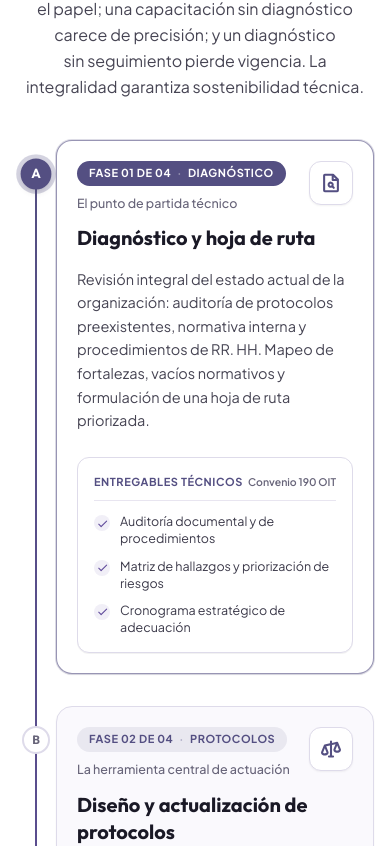
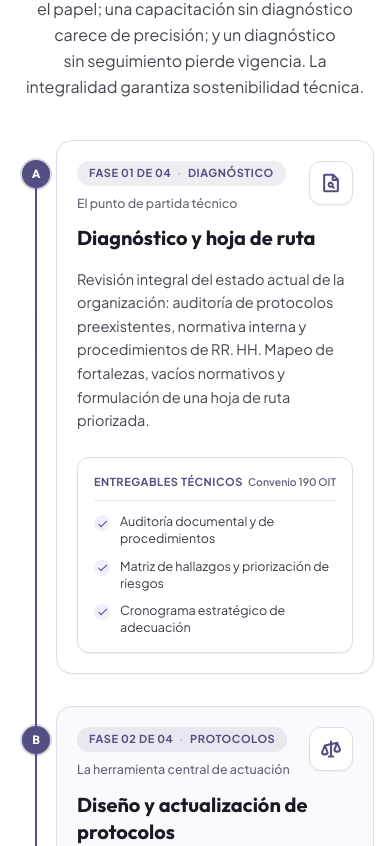
Before and after one commit to TritSoftwareFactory/ConsultoraIgualdad, a Next.js app: page / in a window 390 px wide. Shown: the part 3278-4124 px from the top of the page. Built offline with nearby package versions, Linux system fonts and the light colour scheme.

Commit message:
fix(ecosystem): stabilize milestone nodes, remove animate-ping flicker and observer re-renders on mobile

```diff
--- a/src/components/EcosystemPhases.tsx
+++ b/src/components/EcosystemPhases.tsx
@@ -1,6 +1,6 @@
 "use client";
 
-import { useRef, useState, useEffect } from "react";
+import { useRef } from "react";
 import {
   motion,
   useScroll,
@@ -175,7 +175,6 @@ export function EcosystemPhases() {
   const containerRef = useRef<HTMLElement>(null);
   const timelineRef = useRef<HTMLDivElement>(null);
   const shouldReduceMotion = useReducedMotion() ?? false;
-  const [activePhaseIndex, setActivePhaseIndex] = useState(0);
 
   // Dynamic scroll progress along the vertical route timeline
   const { scrollYProgress } = useScroll({
@@ -187,47 +186,8 @@ export function EcosystemPhases() {
     clamp: true,
   });
 
-  // Track active phase dynamically based on scroll position in viewport
-  useEffect(() => {
-    const phaseIds = PHASES.map((p) => p.id);
-    const elements = phaseIds
-      .map((id) => document.getElementById(`phase-${id}`))
-      .filter(Boolean) as HTMLElement[];
-
-    if (elements.length === 0) return;
-
-    const observer = new IntersectionObserver(
-      (entries) => {
-        const visible = entries.filter((e) => e.isIntersecting);
-        if (visible.length > 0) {
-          visible.sort(
-            (a, b) =>
-              Math.abs(a.boundingClientRect.top) -
-              Math.abs(b.boundingClientRect.top)
-          );
-          const id = visible[0].target.id.replace(/^phase-/, "");
-          const index = PHASES.findIndex((p) => p.id === id);
-          if (index !== -1) {
-            setActivePhaseIndex(index);
-          }
-        }
-      },
-      {
-        rootMargin: "-20% 0px -35% 0px",
-        threshold: [0.1, 0.25, 0.5],
-      }
-    );
-
-    elements.forEach((el) => observer.observe(el));
-    return () => observer.disconnect();
-  }, []);
-
   const scrollToPhase = (phaseId: string) => {
     const target = document.getElementById(`phase-${phaseId}`);
-    const index = PHASES.findIndex((p) => p.id === phaseId);
-    if (index !== -1) {
-      setActivePhaseIndex(index);
-    }
     if (target) {
       const isDesktop =
         typeof window !== "undefined" && window.innerWidth >= 768;
@@ -301,8 +261,6 @@ export function EcosystemPhases() {
             {PHASES.map((phase, idx) => {
               const Icon = phase.icon;
               const isAlternate = idx % 2 === 1;
-              const isActive = activePhaseIndex === idx;
-              const isPassed = activePhaseIndex > idx;
 
               return (
                 <motion.div
@@ -324,41 +282,17 @@ export function EcosystemPhases() {
                     className="absolute -left-10 sm:-left-12 md:-left-20 lg:-left-24 w-10 sm:w-12 md:w-20 lg:w-24 flex justify-center top-5 md:top-7 z-10"
                     aria-label={`Hito de la ruta: Fase ${phase.letter}`}
                   >
-                    <div className="relative">
-                      {/* Active Beacon Pulse Ring */}
-                      {isActive && !shouldReduceMotion && (
-                        <span
-                          aria-hidden="true"
-                          className="absolute -inset-1 rounded-full md:rounded-2xl bg-[#544f82]/25 animate-ping opacity-75 pointer-events-none"
-                        />
-                      )}
-
-                      <div
-                        className={`w-7 h-7 md:w-11 md:h-11 lg:w-12 lg:h-12 rounded-full md:rounded-2xl font-heading text-xs md:text-sm lg:text-base font-bold flex items-center justify-center transition-all duration-300 ${
-                          isActive
-                            ? "bg-[#544f82] text-white shadow-md ring-4 ring-[#544f82]/25 scale-110"
-                            : isPassed
-                            ? "bg-[#5f4a9a] text-white shadow-xs"
-                            : "bg-white text-[#676479] border-2 border-[#dedbea]"
-                        }`}
-                      >
-                        {isPassed ? (
-                          <Check size={14} weight="bold" />
-                        ) : (
-                          <span>{phase.letter}</span>
-                        )}
-                      </div>
+                    <div className="w-7 h-7 md:w-11 md:h-11 lg:w-12 lg:h-12 rounded-full md:rounded-2xl font-heading text-xs md:text-sm lg:text-base font-bold flex items-center justify-center bg-[#544f82] text-white shadow-sm ring-2 ring-[#544f82]/20">
+                      <span>{phase.letter}</span>
                     </div>
                   </motion.div>
 
                   {/* Phase Card with Scroll Reveal & Choreographed Explanation */}
                   <motion.div
                     variants={cardVariants}
-                    className={`rounded-2xl border p-5 sm:p-7 md:p-8 lg:p-9 transition-all duration-300 shadow-xs hover:shadow-md ${
-                      isActive
-                        ? "border-[#544f82]/60 shadow-md ring-1 ring-[#544f82]/20"
-                        : "border-[#dedbea] hover:border-[#544f82]/40"
-                    } ${isAlternate ? "bg-[#faf9fd]" : "bg-white"}`}
+                    className={`rounded-2xl border border-[#dedbea] hover:border-[#544f82]/40 p-5 sm:p-7 md:p-8 lg:p-9 transition-colors shadow-xs hover:shadow-md ${
+                      isAlternate ? "bg-[#faf9fd]" : "bg-white"
+                    }`}
                   >
                     {/* Header: Step Label, Subtitle, and Icon Badge */}
                     <motion.div
@@ -366,13 +300,7 @@ export function EcosystemPhases() {
                       className="flex items-start justify-between gap-4 mb-3 sm:mb-4"
                     >
                       <div className="flex flex-wrap items-center gap-2 sm:gap-3">
-                        <span
-                          className={`inline-flex items-center gap-1.5 px-3 py-1 rounded-full text-[11px] font-bold uppercase tracking-wider transition-colors ${
-                            isActive
-                              ? "bg-[#544f82] text-white"
-                              : "bg-[#544f82]/10 text-[#544f82]"
-                          }`}
-                        >
+                        <span className="inline-flex items-center gap-1.5 px-3 py-1 rounded-full text-[11px] font-bold uppercase tracking-wider bg-[#544f82]/10 text-[#544f82]">
                           <span>{phase.stepLabel}</span>
                           <span className="opacity-40">·</span>
                           <span>{phase.shortTitle}</span>
@@ -477,13 +405,7 @@ export function EcosystemPhases() {
                 className="absolute -left-10 sm:-left-12 md:-left-20 lg:-left-24 w-10 sm:w-12 md:w-20 lg:w-24 flex justify-center top-6 md:top-8 z-10"
                 aria-label="Hito final de la ruta: Ciclo continuo de mejora"
               >
-                <div
-                  className={`w-7 h-7 md:w-11 md:h-11 lg:w-12 lg:h-12 rounded-full md:rounded-2xl flex items-center justify-center transition-all duration-300 ${
-                    activePhaseIndex === PHASES.length - 1
-                      ? "bg-[#5f4a9a] text-white shadow-md ring-4 ring-[#5f4a9a]/25 scale-105"
-                      : "bg-[#f1eff7] text-[#5f4a9a] border border-[#dedbea]"
-                  }`}
-                >
+                <div className="w-7 h-7 md:w-11 md:h-11 lg:w-12 lg:h-12 rounded-full md:rounded-2xl flex items-center justify-center bg-[#5f4a9a] text-white shadow-sm ring-2 ring-[#5f4a9a]/20">
                   <ArrowsClockwise
                     size={16}
                     weight="bold"
```
